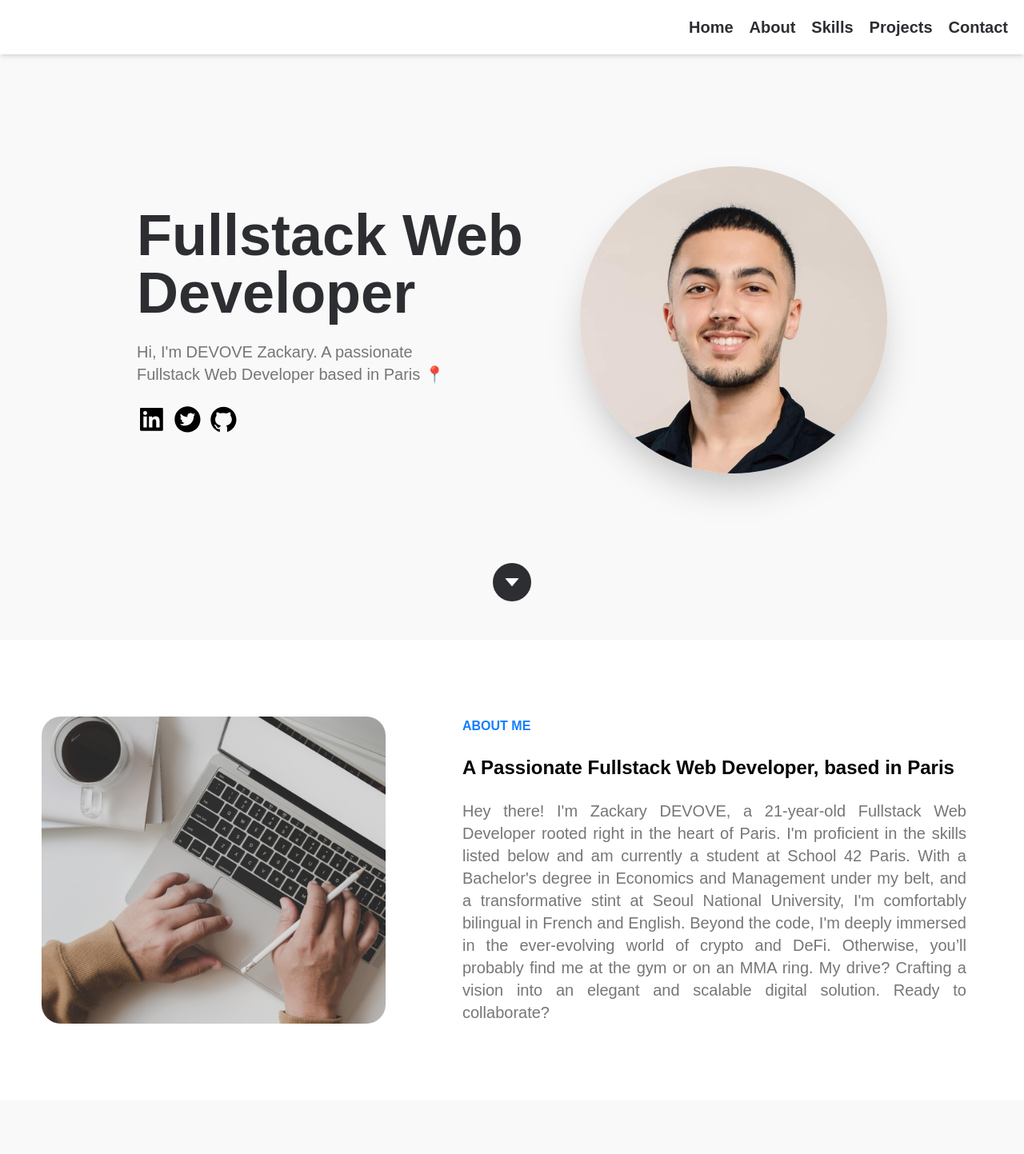
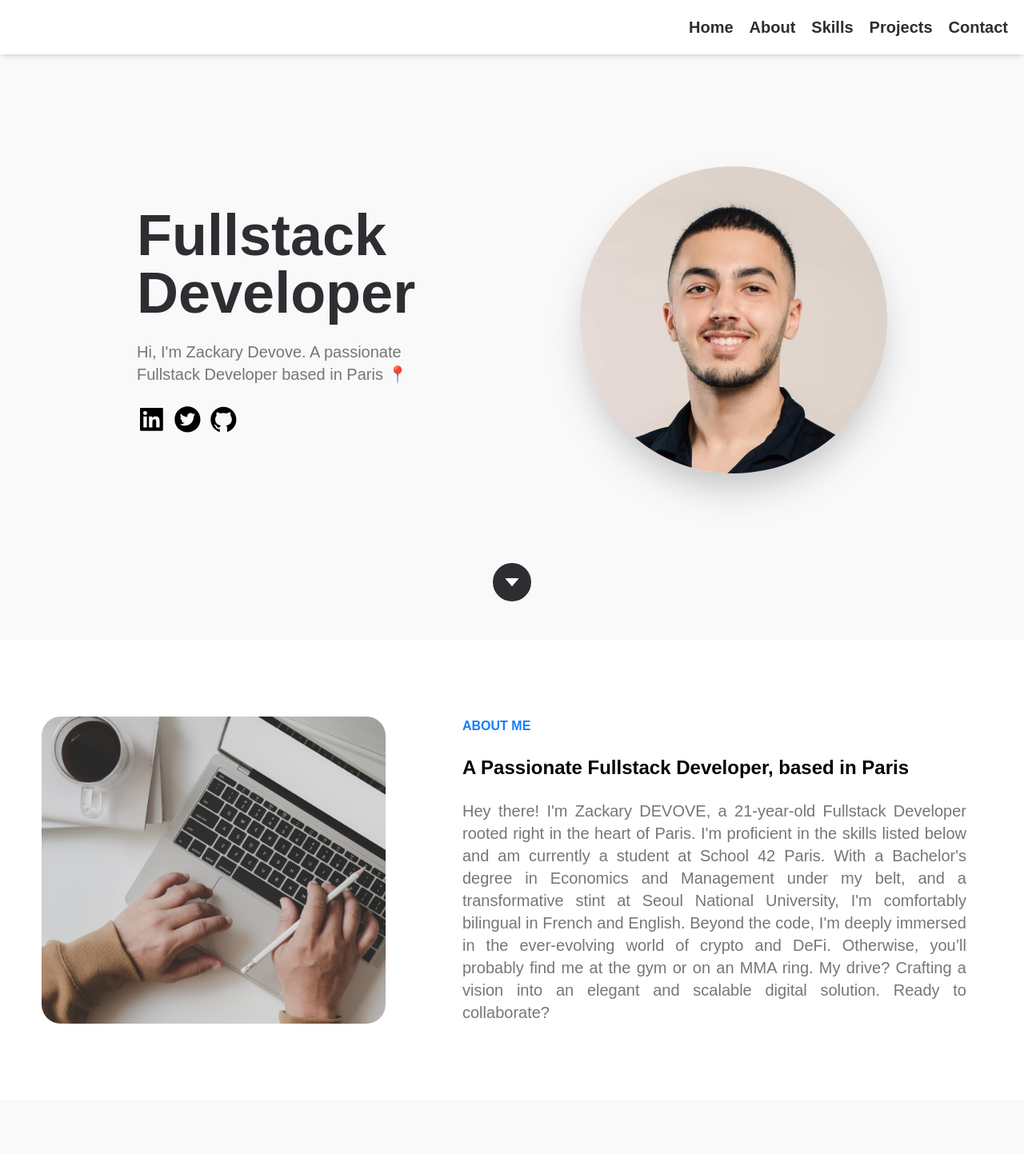
Before and after one commit to zackarydevove/portfolio, a React (Create React App) app: page / in a window 1280 px wide. Shown: the top 1443 px of the page at 80% size. Built offline with nearby package versions, Linux system fonts and the light colour scheme.

Commit message:
update portfolio

```diff
--- a/src/App.js
+++ b/src/App.js
@@ -16,8 +16,8 @@ function App() {
           {/* Text */}
           <div className='max-sm:px-10 sm:w-auto flex max-w-screen max-lg:flex-col-reverse justify-center items-center gap-16'>
             <div className='flex flex-col gap-6 justify-center max-lg:items-center'>
-              <h1 className='text-4xl sm:text-7xl sm:w-[490px] text-dark_grey font-h1 font-bold max-lg:text-center'>Fullstack Web Developer</h1>
-              <p className='text-lg sm:text-xl text-light_grey sm:w-[25rem] max-lg:text-center'>Hi, I'm DEVOVE Zackary. A passionate Fullstack Web Developer based in Paris 📍</p>
+              <h1 className='text-4xl sm:text-7xl sm:w-[490px] text-dark_grey font-h1 font-bold max-lg:text-center'>Fullstack Developer</h1>
+              <p className='text-lg sm:text-xl text-light_grey sm:w-[25rem] max-lg:text-center'>Hi, I'm Zackary Devove. A passionate Fullstack Developer based in Paris 📍</p>
               <div className='flex gap-2'>
                   <a rel="noreferrer" href={new URL('http://linkedin.com/in/zackarydevove/')} target='_blank'>
                     <AiFillLinkedin size='2.3em' className='hover:cursor-pointer hover:text-blue transition duration-300' />
@@ -49,9 +49,9 @@ function App() {
 
         <div className='sm:w-[650px] sm:h-96 lg:pr-5 flex flex-col items-start justify-between max-lg:items-center max-lg:justify-center gap-5'>
           <h1 className='text-blue font-bold'>ABOUT ME</h1>
-          <h2 className='text-2xl font-bold font-h1 max-lg:text-center'>A Passionate Fullstack Web Developer, based in Paris</h2>
+          <h2 className='text-2xl font-bold font-h1 max-lg:text-center'>A Passionate Fullstack Developer, based in Paris</h2>
           <div>
-            <p className='text-xl w-full font-h1 text-justify text-light_grey max-lg:text-center'>Hey there! I'm Zackary DEVOVE, a 21-year-old Fullstack Web Developer rooted right in the heart of Paris. I'm proficient in the skills listed below and am currently a student at School 42 Paris. With a Bachelor's degree in Economics and Management under my belt, and a transformative stint at Seoul National University, I'm comfortably bilingual in French and English. Beyond the code, I'm deeply immersed in the ever-evolving world of crypto and DeFi. Otherwise, you’ll probably find me at the gym or on an MMA ring. My drive? Crafting a vision into an elegant and scalable digital solution. Ready to collaborate?</p>
+            <p className='text-xl w-full font-h1 text-justify text-light_grey max-lg:text-center'>Hey there! I'm Zackary DEVOVE, a 21-year-old Fullstack Developer rooted right in the heart of Paris. I'm proficient in the skills listed below and am currently a student at School 42 Paris. With a Bachelor's degree in Economics and Management under my belt, and a transformative stint at Seoul National University, I'm comfortably bilingual in French and English. Beyond the code, I'm deeply immersed in the ever-evolving world of crypto and DeFi. Otherwise, you’ll probably find me at the gym or on an MMA ring. My drive? Crafting a vision into an elegant and scalable digital solution. Ready to collaborate?</p>
           </div>
         </div>
       </div>
```
